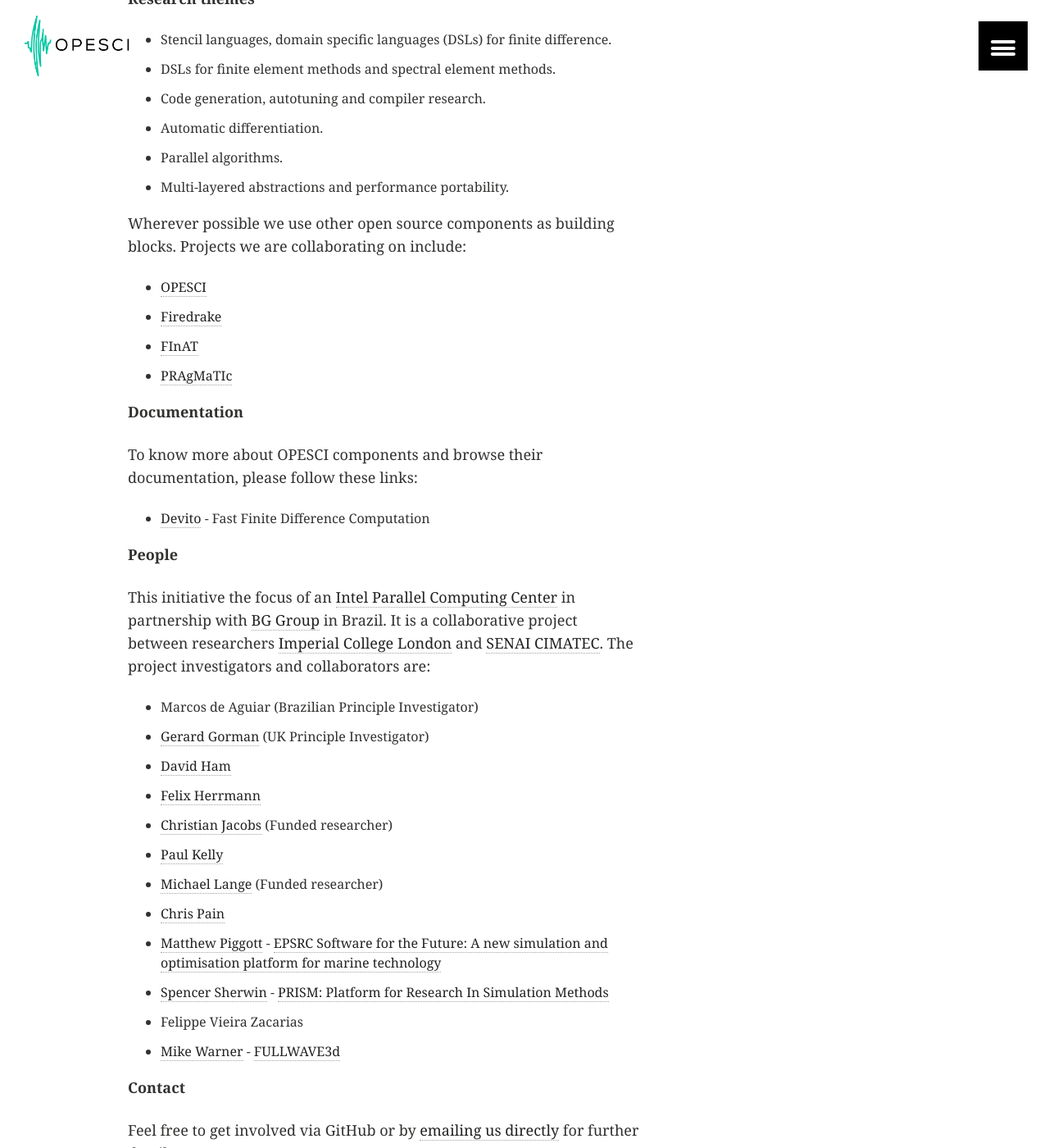
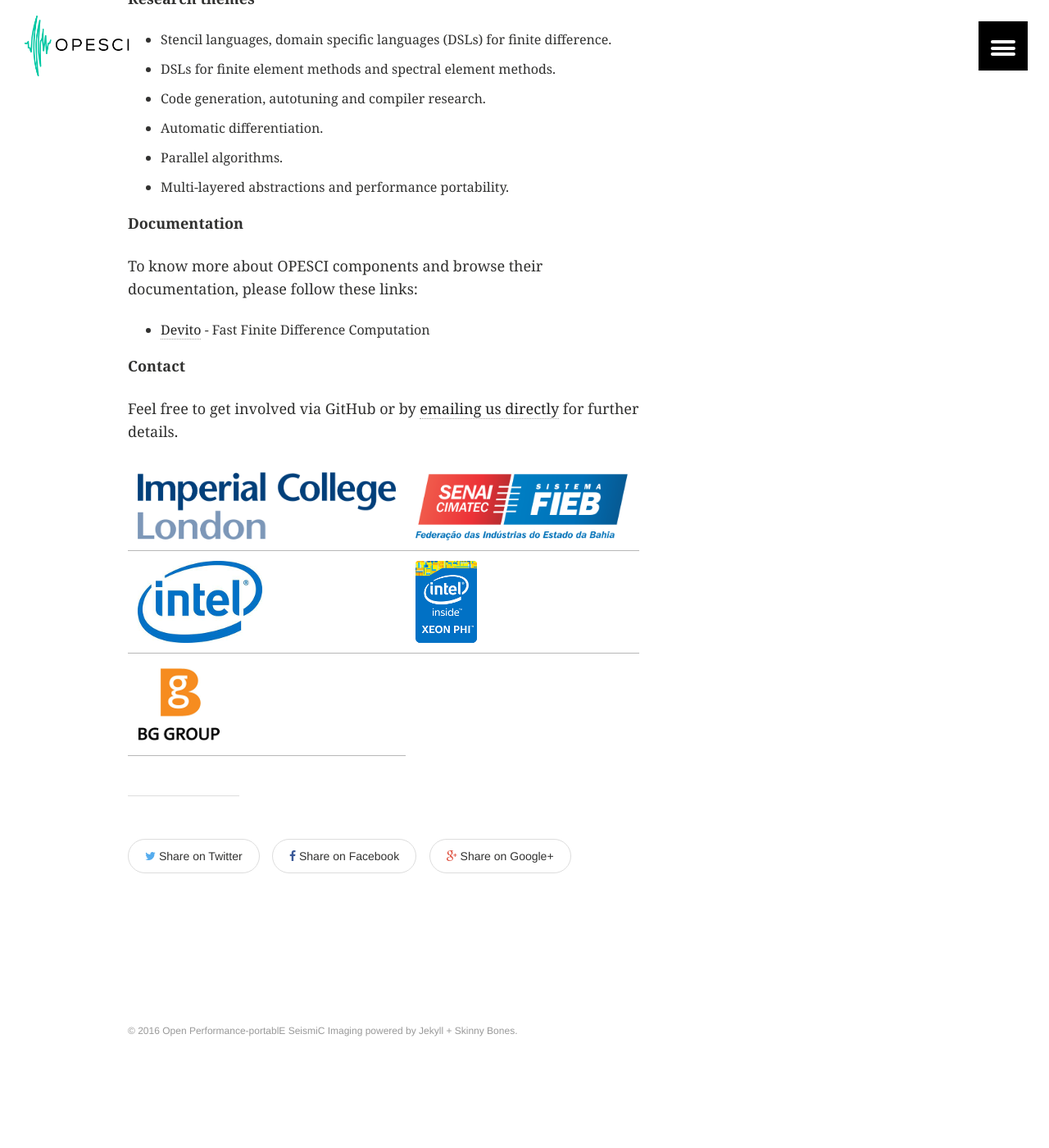
Before and after one commit to devitocodes/devitocodes.github.io, a Jekyll site: the page built from index.md, in a window 1280 px wide and 1400 px high, scrolled down 439 px. Shown: the whole window at 82% size. Built offline with Jekyll 4.4.1, drawn with Linux system fonts in a browser that asks for light colours; after the commit the page ends 1807 px from its top, so only the background shows below that.

```diff
--- /dev/null
+++ b/_includes/contact.html
@@ -0,0 +1,21 @@
+Feel free to get involved via GitHub or by <a href="mailto:g.gorman@imperial.ac.uk;renato.miceli@fieb.org.br?Subject=[PESCI-web] contact" target="_top">emailing us directly</a> for further details.
+
+<table>
+<tr>
+<th><a href="http://www.imperial.ac.uk"><img src="/images/logo_imperial_college_london.png" style="max-height:100px"></a></th>
+<th><a href="http://portais.fieb.org.br/senai/senai-na-sua-cidade/salvador/cimatec.html"><img src="/images/logo_senai_cimatec.png" style="max-height:100px"></a></th>
+</tr>
+<tr>
+<th><a href="http://www.intel.com"><img src="/images/IntelLogo.png"></a></th>
+<th><a href="http://www.intel.com"><img src="/images/XeonPhiLogo1.png"></a></th>
+</tr>
+<tr>
+<th><a href="http://www.bg-group.com"><img src="/images/BGGroupLogo.png"></a></th>
+</tr>
+</table>
+
+<div class="tiles">
+{% for post in site.posts %}
+	{% include post-grid.html %}
+{% endfor %}
+</div><!-- /.tiles -->
--- a/index.md
+++ b/index.md
@@ -22,14 +22,6 @@ abstraction that allows rapid research, development and deployment.
 * Parallel algorithms.
 * Multi-layered abstractions and performance portability.
 
-Wherever possible we use other open source components as building blocks.
-Projects we are collaborating on include:
-
-* [OPESCI](https://github.com/opesci)
-* [Firedrake](http://www.firedrakeproject.org)
-* [FInAT](https://github.com/FInAT/FInAT)
-* [PRAgMaTIc](https://github.com/ggorman/pragmatic)
-
 **Documentation**
 
 To know more about OPESCI components and browse their documentation,
@@ -37,43 +29,6 @@ please follow these links:
 
 * [Devito](devito) - Fast Finite Difference Computation
 
-**People**
-
-This initiative the focus of an [Intel Parallel Computing Center](https://software.intel.com/en-us/ipcc) in partnership with [BG Group](http://www.bg-group.com/) in Brazil. It is a collaborative project between researchers [Imperial College London](http://www.imperial.ac.uk) and [SENAI CIMATEC](http://portais.fieb.org.br/senai/senai-na-sua-cidade/salvador/cimatec.html). The project investigators and collaborators are:
-
-* Marcos de Aguiar (Brazilian Principle Investigator)
-* [Gerard Gorman](http://www.imperial.ac.uk/people/g.gorman) (UK Principle Investigator)
-* [David Ham](http://www.imperial.ac.uk/people/david.ham)
-* [Felix Herrmann](https://www.slim.eos.ubc.ca/felix)
-* [Christian Jacobs](http://www.christianjacobs.uk) (Funded researcher)
-* [Paul Kelly](http://www.doc.ic.ac.uk/~phjk/)
-* [Michael Lange](http://www.imperial.ac.uk/people/michael.lange) (Funded researcher)
-* [Chris Pain](http://www.imperial.ac.uk/people/c.pain)
-* [Matthew Piggott](http://www.imperial.ac.uk/people/m.d.piggott) - [EPSRC Software for the Future: A new simulation and optimisation platform for marine technology](http://gow.epsrc.ac.uk/NGBOViewGrant.aspx?GrantRef=EP/M011054/1)
-* [Spencer Sherwin](http://www.imperial.ac.uk/people/s.sherwin) - [PRISM: Platform for Research In Simulation Methods](http://prism.ac.uk/)
-* Felippe Vieira Zacarias
-* [Mike Warner](http://www.imperial.ac.uk/people/m.warner) - [FULLWAVE3d](http://fullwave3d.github.io/)
-
 **Contact**
 
-Feel free to get involved via GitHub or by <a href="mailto:g.gorman@imperial.ac.uk;renato.miceli@fieb.org.br?Subject=[PESCI-web] contact" target="_top">emailing us directly</a> for further details.
-
-<table>
-<tr>
-<th><a href="http://www.imperial.ac.uk"><img src="/images/logo_imperial_college_london.png" style="max-height:100px"></a></th>
-<th><a href="http://portais.fieb.org.br/senai/senai-na-sua-cidade/salvador/cimatec.html"><img src="/images/logo_senai_cimatec.png" style="max-height:100px"></a></th>
-</tr>
-<tr>
-<th><a href="http://www.intel.com"><img src="/images/IntelLogo.png"></a></th>
-<th><a href="http://www.intel.com"><img src="/images/XeonPhiLogo1.png"></a></th>
-</tr>
-<tr>
-<th><a href="http://www.bg-group.com"><img src="/images/BGGroupLogo.png"></a></th>
-</tr>
-</table>
-
-<div class="tiles">
-{% for post in site.posts %}
-	{% include post-grid.html %}
-{% endfor %}
-</div><!-- /.tiles -->
+{% include contact.html %}
```
Also changed, not shown: _data/navigation.yml (+13 -10 lines), colaborations/index.md (added, +21 -0 lines), contributions/index.md (added, +42 -0 lines), publications/index.md (added, +18 -0 lines).
